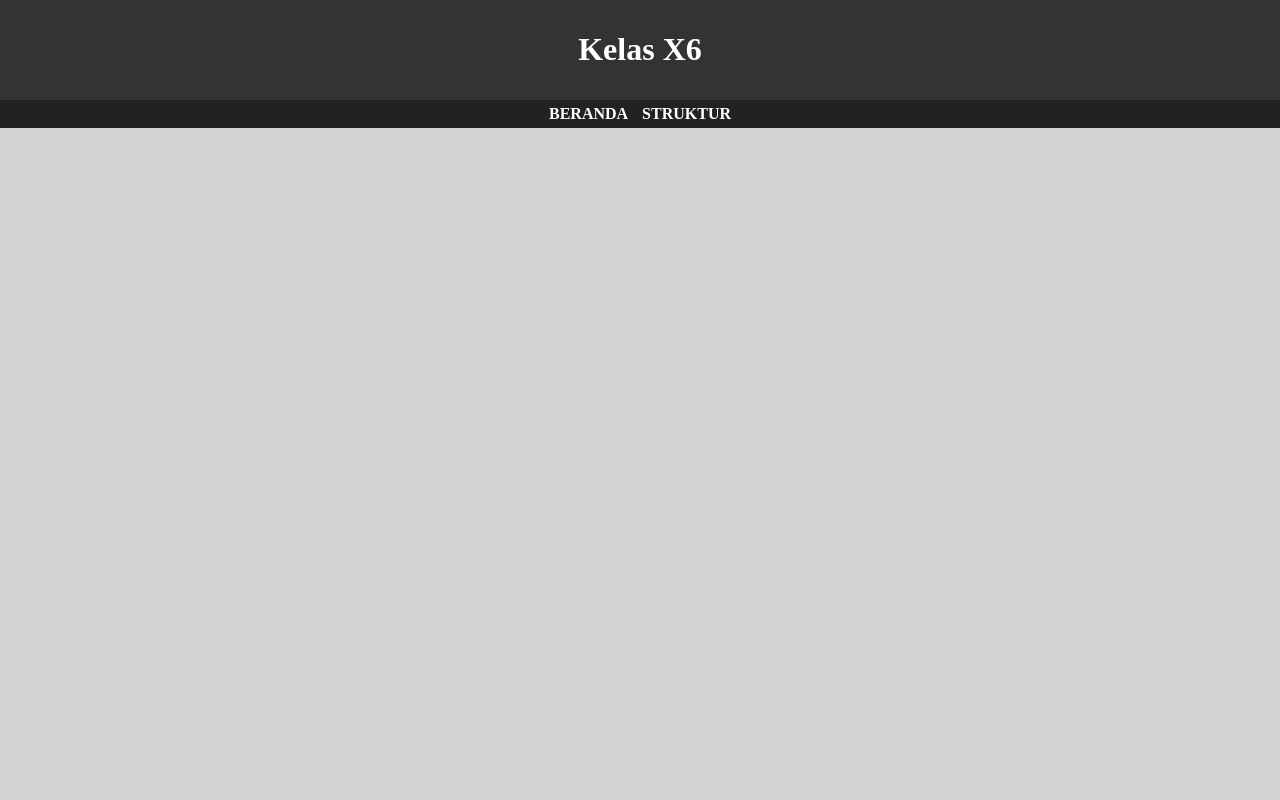
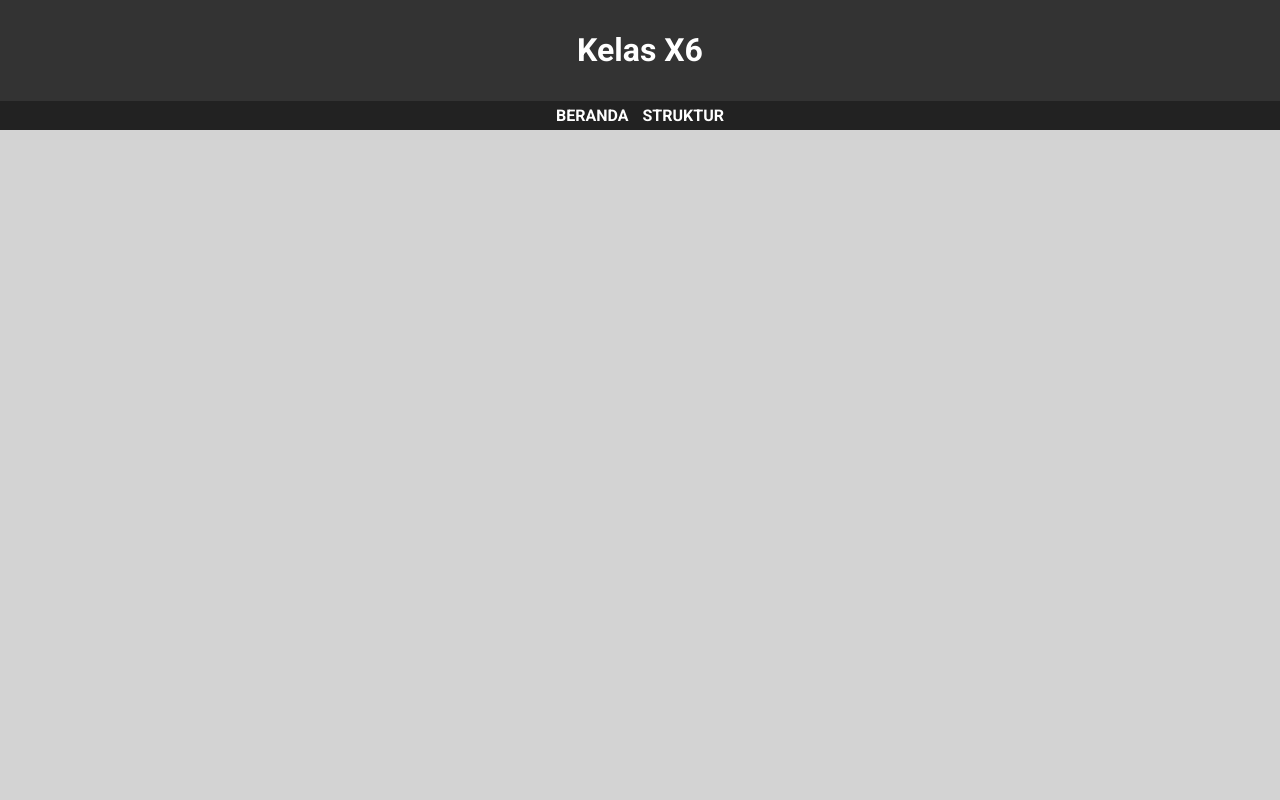
Before and after one commit to Kelas-X6/a, a plain HTML site: page Beranda.html in a window 1280 px wide. Shown: the top 800 px of the page. Drawn offline with Linux system fonts and the light colour scheme.

Commit message:
Update and rename Index.html to Beranda.html

```diff
--- a/Index.html
+++ b/Beranda.html
@@ -3,9 +3,11 @@
   <head>
     <meta name="viewport" content="width=device-width, initial-scale=1.0">
     <title>Kelas X6</title>
+    <link rel="stylesheet" href="https://fonts.googleapis.com/css2?family=Roboto:wght@400;700&display=swap">
     <style>
       body {
         margin: 0;
+        font-family: 'Roboto', sans-serif;
       }
       header {
         background-color: #333;
```
